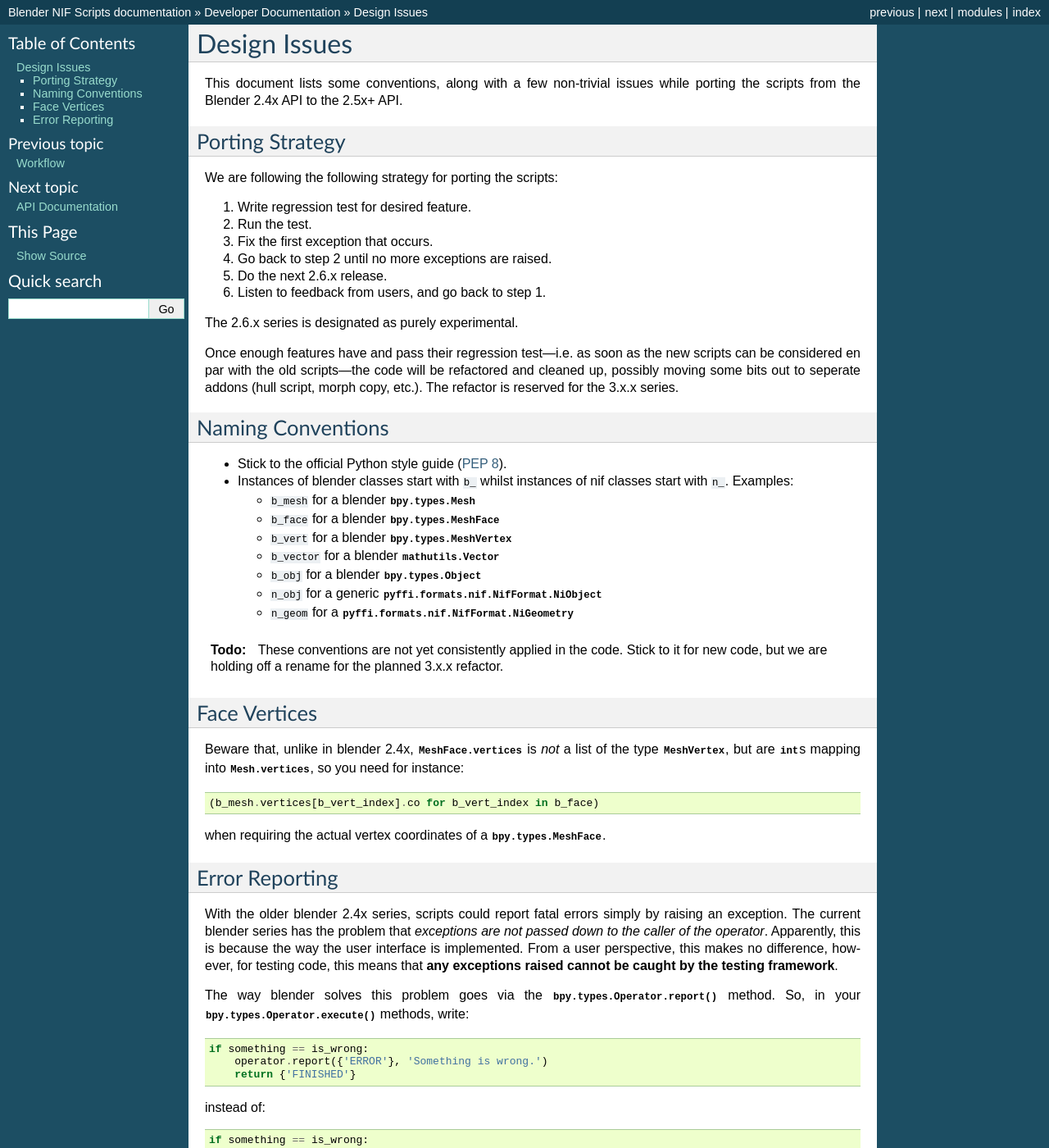
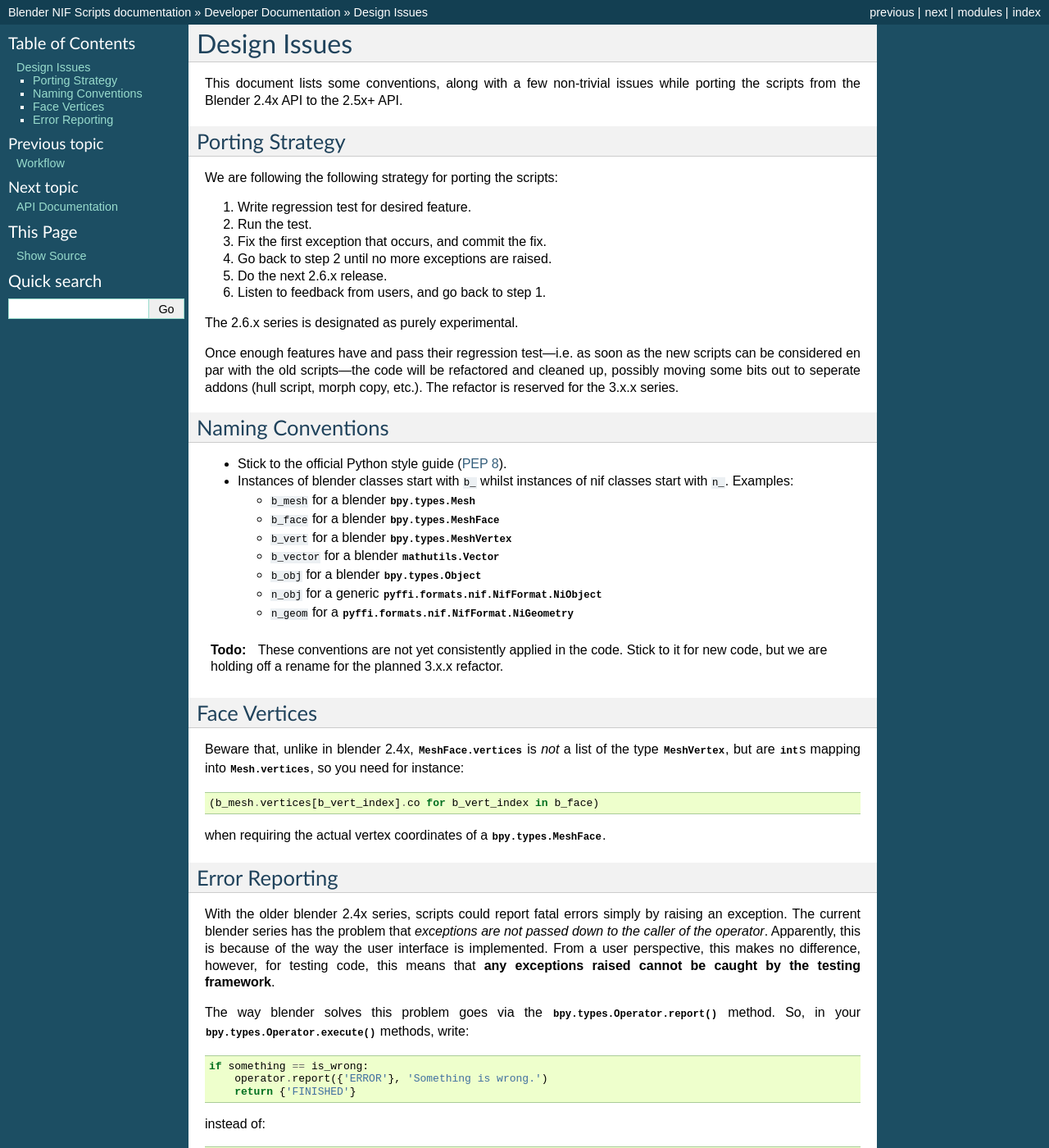
Before and after one commit to niftools/blender_niftools_addon, a Sphinx documentation site: the page built from docs/development/design.rst, in a window 1280 px wide and 1400 px high. Shown: the whole window at 82% size. Built offline with Sphinx 7.4.7, drawn with Linux system fonts in a browser that asks for light colours; formulas are drawn with MathJax 3; the version number could not be read and is left out.

Commit message:
Small doc update.

```diff
--- a/docs/development/design.rst
+++ b/docs/development/design.rst
@@ -12,7 +12,7 @@ We are following the following strategy for porting the scripts:
 
 1. Write regression test for desired feature.
 2. Run the test.
-3. Fix the first exception that occurs.
+3. Fix the first exception that occurs, and commit the fix.
 4. Go back to step 2 until no more exceptions are raised.
 5. Do the next 2.6.x release.
 6. Listen to feedback from users, and go back to step 1.
@@ -69,7 +69,7 @@ Error Reporting
 With the older blender 2.4x series, scripts could report fatal errors
 simply by raising an exception. The current blender series has the
 problem that *exceptions are not passed down to the caller of the
-operator*. Apparently, this is because the way the user interface is
+operator*. Apparently, this is because of the way the user interface is
 implemented. From a user perspective, this makes no difference,
 however, for testing code, this means that **any exceptions raised
 cannot be caught by the testing framework**.
```
